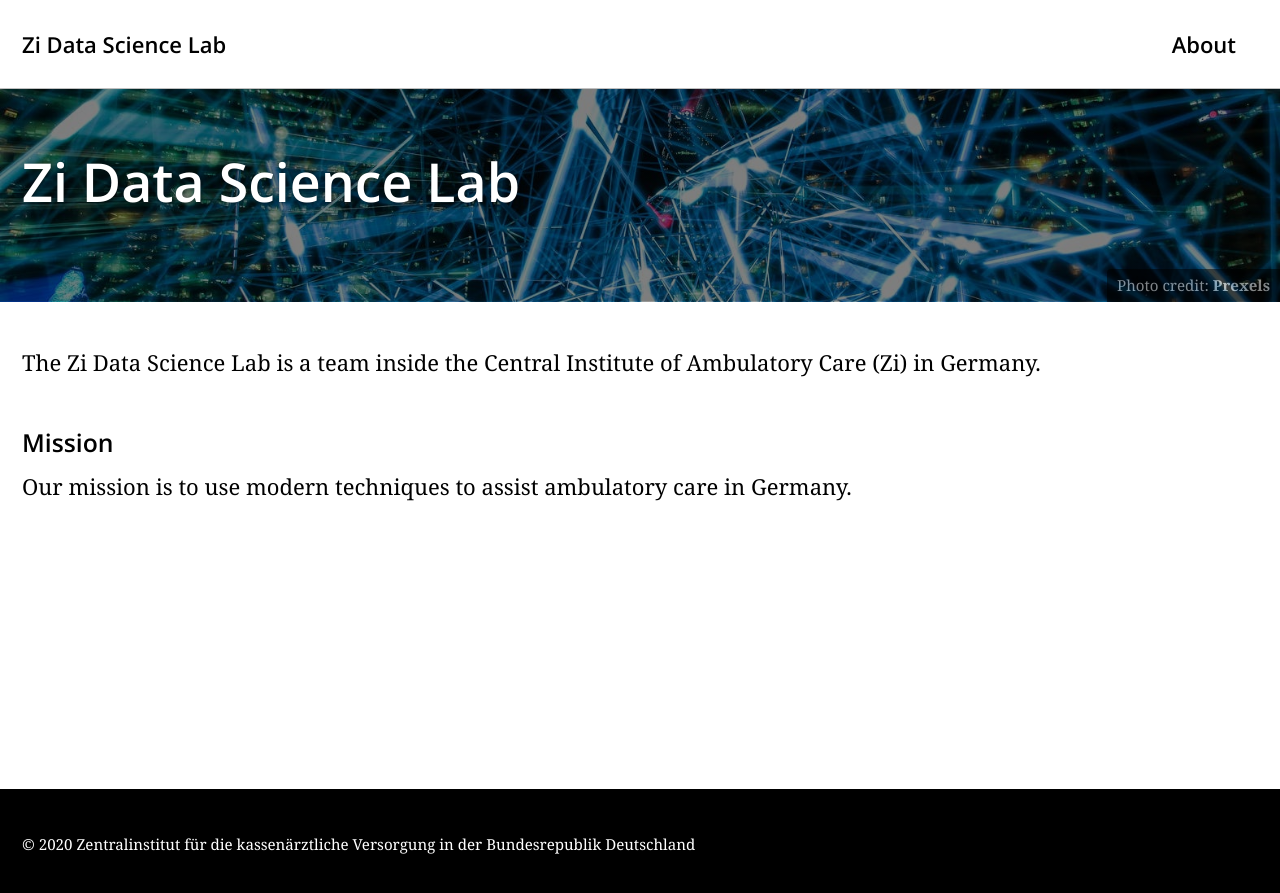
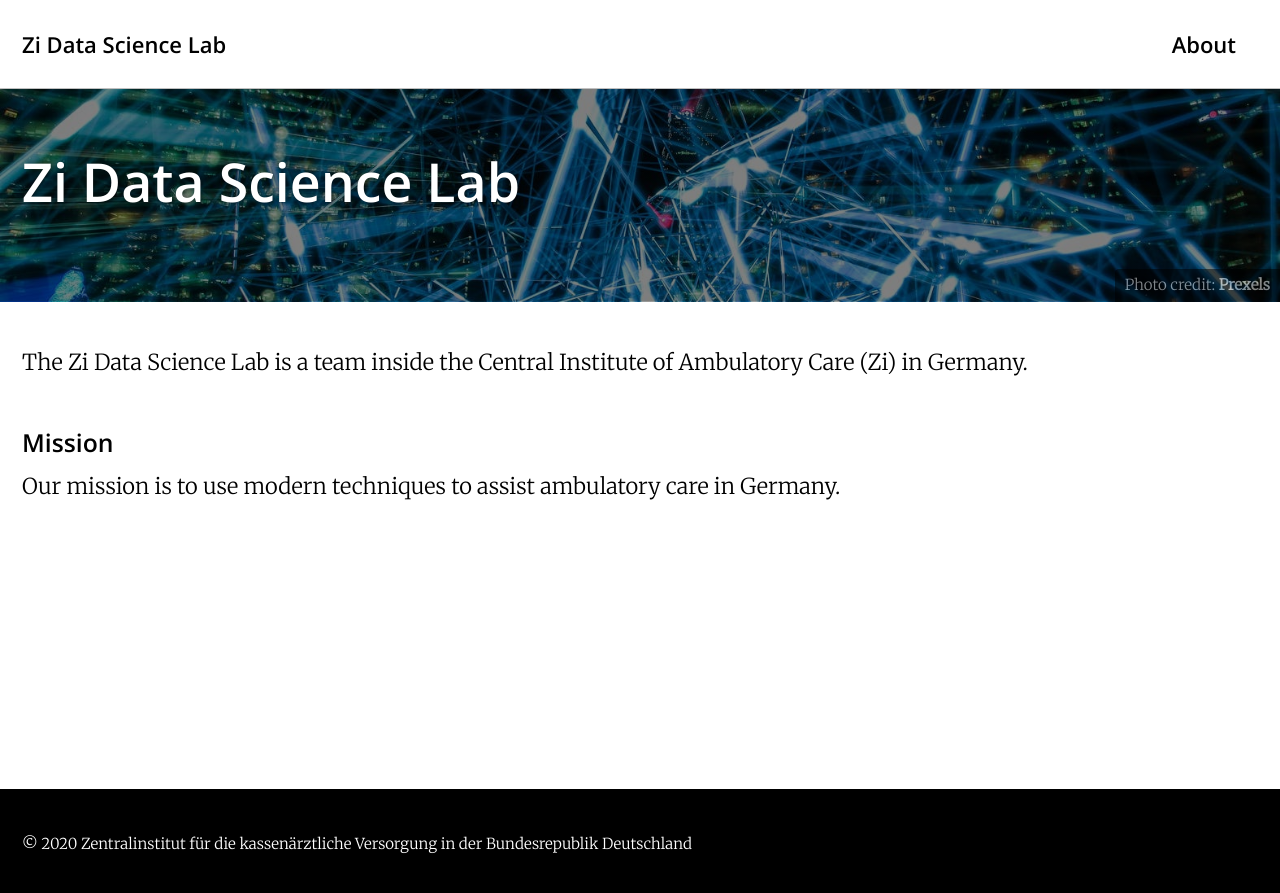
Before and after one commit to zidatalab/zidatalab.github.io, a Jekyll site: the page built from _pages/Home.md, in a window 1280 px wide. Shown: the top 893 px of the page. Built offline with Jekyll 4.4.1, drawn with Linux system fonts in a browser that asks for light colours; cached includes are drawn as plain includes; nearby versions of some CDN libraries.

Commit message:
Update main.scss

```diff
--- a/assets/css/main.scss
+++ b/assets/css/main.scss
@@ -5,7 +5,7 @@
 @charset "utf-8";
 $link-color: black;
 $masthead-link-color: black;
-$serif      : Georgia, Times, serif;
+$serif      : 'Merriweather',Georgia, Times, serif;
 $sans-serif : 'Open Sans', sans-serif;
 $monospace  : Monaco, Consolas, "Lucida Console", monospace;
 $global-font-family : $serif;
```
